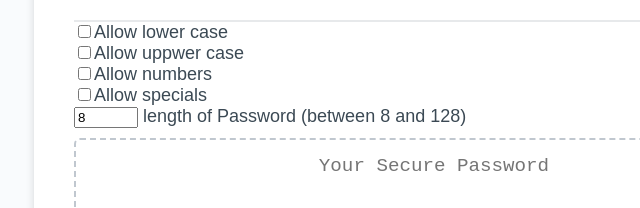
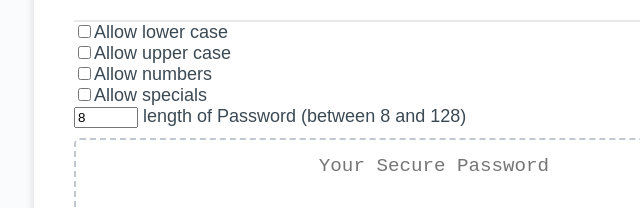
Before and after one commit to Goldnboy26/Challenge3, a plain HTML site: page index.html in a window 1280 px wide. Shown: the part 216-424 px from the top of the page, 206-846 px from the left. Drawn offline with Linux system fonts and the light colour scheme.

Commit message:
init commit

```diff
--- a/index.html
+++ b/index.html
@@ -19,7 +19,7 @@
         <div class="card-body">
            <label><input type="checkbox" id="lowercaseBox">Allow lower case</label>
            <br>
-           <label><input type="checkbox" id="uppercaseBox">Allow uppwer case</label>
+           <label><input type="checkbox" id="uppercaseBox">Allow upper case</label>
            <br>
            <label><input type="checkbox" id="numberBox">Allow numbers</label>
            <br>
```
